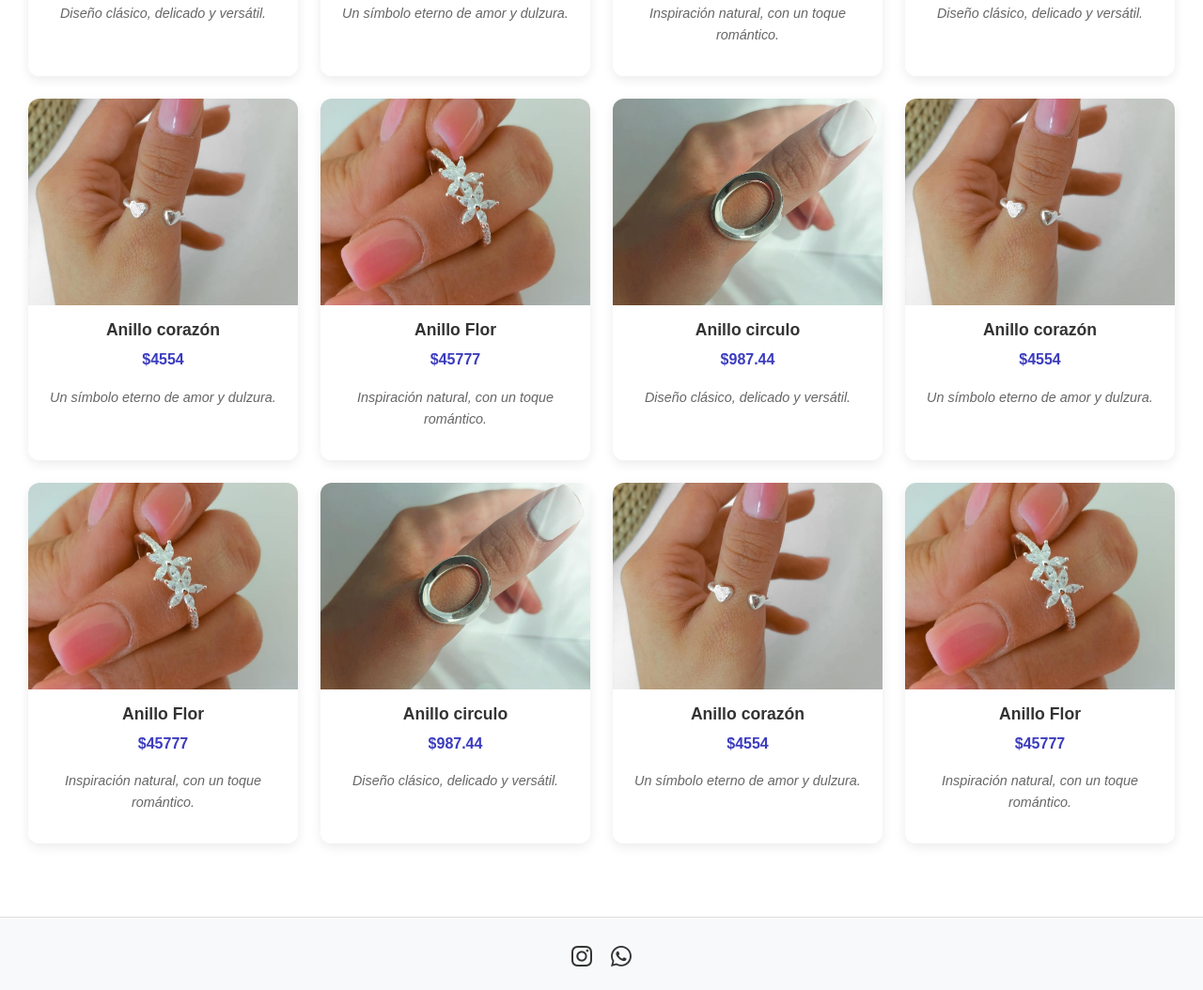
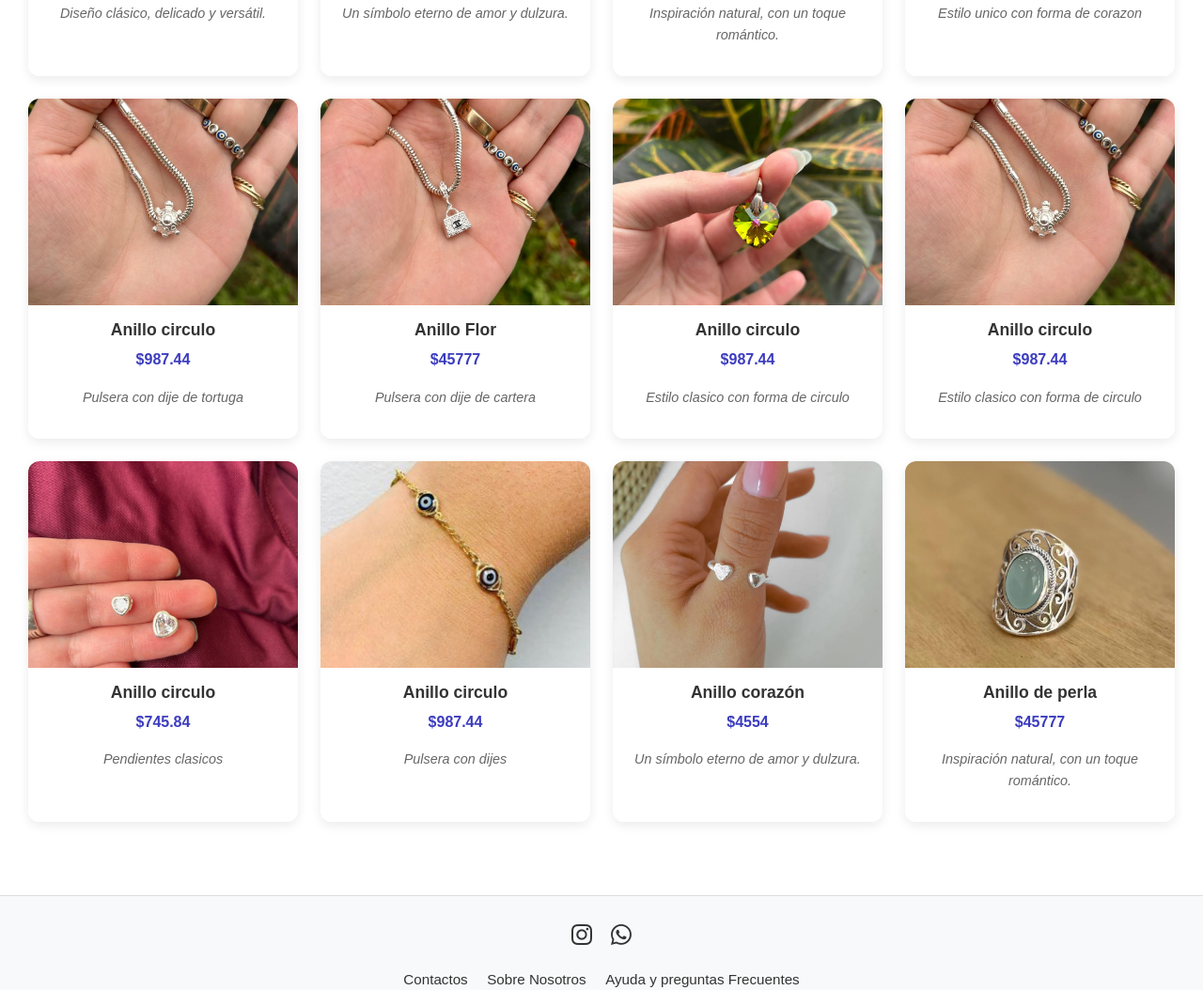
Before and after one commit to IgnacioToy/Trabajo_final_coderHouse, a plain HTML site: page index.html in a window 1280 px wide. Shown: the part 954-2008 px from the top of the page at 94% size. Drawn offline with nearby package versions, Linux system fonts and the light colour scheme.

Commit message:
Colocacion de contacoto

```diff
--- a/index.html
+++ b/index.html
@@ -146,11 +146,65 @@
             </div>
 
             <div class="tarjeta-producto">
-                <img src="./imagenes/Fotos_anillos/circulo.jpeg" alt="Anillo con forma de circular">
+                <img src="./imagenes/Fotos_aros/aro_verde_flor.jpeg" alt="Aro con forma de corazon">
                 <div class="contenido__tarjeta">
                     <h3>Anillo circulo</h3>
                     <p class="precio">$987.44</p>
-                    <p class="descripcion">Diseño clásico, delicado y versátil.</p>
+                    <p class="descripcion">Estilo unico con forma de corazon</p>
+                </div>
+            </div>
+
+            <div class="tarjeta-producto">
+                <img src="./imagenes/fotos_pulseras/cadena_con_tortuga.jpeg" alt="pulsera con detalle de tortuga">
+                <div class="contenido__tarjeta">
+                    <h3>Anillo circulo</h3>
+                    <p class="precio">$987.44</p>
+                    <p class="descripcion">Pulsera con dije de tortuga</p>
+                </div>
+            </div>
+
+            <div class="tarjeta-producto">
+                <img src="./imagenes/fotos_pulseras/pulsera_con_cartera.jpeg" alt="Pulsera con adorno de cartera">
+                <div class="contenido__tarjeta">
+                    <h3>Anillo Flor</h3>
+                    <p class="precio">$45777</p>
+                    <p class="descripcion">Pulsera con dije de cartera</p>
+                </div>
+            </div>
+
+            <div class="tarjeta-producto">
+                <img src="./imagenes/Fotos_aros/aro_verde_flor.jpeg" alt="Aro corazon ">
+                <div class="contenido__tarjeta">
+                    <h3>Anillo circulo</h3>
+                    <p class="precio">$987.44</p>
+                    <p class="descripcion">Estilo clasico con forma de circulo</p>
+                </div>
+            </div>
+
+            <div class="tarjeta-producto">
+                <img src="./imagenes/fotos_pulseras/cadena_con_tortuga.jpeg" alt="pulsera con detalle de tortuga">
+                <div class="contenido__tarjeta">
+                    <h3>Anillo circulo</h3>
+                    <p class="precio">$987.44</p>
+                    <p class="descripcion">Estilo clasico con forma de circulo</p>
+                </div>
+            </div>
+
+            <div class="tarjeta-producto">
+                <img src="./imagenes/Fotos_aros/aro_corazon.jpeg" alt="Aro con forma de corazon">
+                <div class="contenido__tarjeta">
+                    <h3>Anillo circulo</h3>
+                    <p class="precio">$745.84</p>
+                    <p class="descripcion">Pendientes clasicos</p>
+                </div>
+            </div>
+
+            <div class="tarjeta-producto">
+                <img src="./imagenes/fotos_pulseras/fondo1.jpeg" alt="Pulsera dije">
+                <div class="contenido__tarjeta">
+                    <h3>Anillo circulo</h3>
+                    <p class="precio">$987.44</p>
+                    <p class="descripcion">Pulsera con dijes </p>
                 </div>
             </div>
 
@@ -164,63 +218,9 @@
             </div>
 
             <div class="tarjeta-producto">
-                <img src="./imagenes/Fotos_anillos/flores.jpeg" alt="anillo con forma de flores">
+                <img src="./imagenes/Fotos_anillos/anillo grandote.jpeg" alt="Anillo con detalle de perla">
                 <div class="contenido__tarjeta">
-                    <h3>Anillo Flor</h3>
-                    <p class="precio">$45777</p>
-                    <p class="descripcion">Inspiración natural, con un toque romántico.</p>
-                </div>
-            </div>
-
-            <div class="tarjeta-producto">
-                <img src="./imagenes/Fotos_anillos/circulo.jpeg" alt="Anillo con forma de circular">
-                <div class="contenido__tarjeta">
-                    <h3>Anillo circulo</h3>
-                    <p class="precio">$987.44</p>
-                    <p class="descripcion">Diseño clásico, delicado y versátil.</p>
-                </div>
-            </div>
-
-            <div class="tarjeta-producto">
-                <img src="./imagenes/Fotos_anillos/corazon.jpeg" alt="Anillo con forma de corazon">
-                <div class="contenido__tarjeta">
-                    <h3>Anillo corazón</h3>
-                    <p class="precio">$4554</p>
-                    <p class="descripcion">Un símbolo eterno de amor y dulzura.</p>
-                </div>
-            </div>
-
-            <div class="tarjeta-producto">
-                <img src="./imagenes/Fotos_anillos/flores.jpeg" alt="anillo con forma de flores">
-                <div class="contenido__tarjeta">
-                    <h3>Anillo Flor</h3>
-                    <p class="precio">$45777</p>
-                    <p class="descripcion">Inspiración natural, con un toque romántico.</p>
-                </div>
-            </div>
-
-            <div class="tarjeta-producto">
-                <img src="./imagenes/Fotos_anillos/circulo.jpeg" alt="Anillo con forma de circular">
-                <div class="contenido__tarjeta">
-                    <h3>Anillo circulo</h3>
-                    <p class="precio">$987.44</p>
-                    <p class="descripcion">Diseño clásico, delicado y versátil.</p>
-                </div>
-            </div>
-
-            <div class="tarjeta-producto">
-                <img src="./imagenes/Fotos_anillos/corazon.jpeg" alt="Anillo con forma de corazon">
-                <div class="contenido__tarjeta">
-                    <h3>Anillo corazón</h3>
-                    <p class="precio">$4554</p>
-                    <p class="descripcion">Un símbolo eterno de amor y dulzura.</p>
-                </div>
-            </div>
-
-            <div class="tarjeta-producto">
-                <img src="./imagenes/Fotos_anillos/flores.jpeg" alt="anillo con forma de flores">
-                <div class="contenido__tarjeta">
-                    <h3>Anillo Flor</h3>
+                    <h3>Anillo de perla</h3>
                     <p class="precio">$45777</p>
                     <p class="descripcion">Inspiración natural, con un toque romántico.</p>
                 </div>
```
Also changed, not shown: aros.html (+6 -6 lines).
